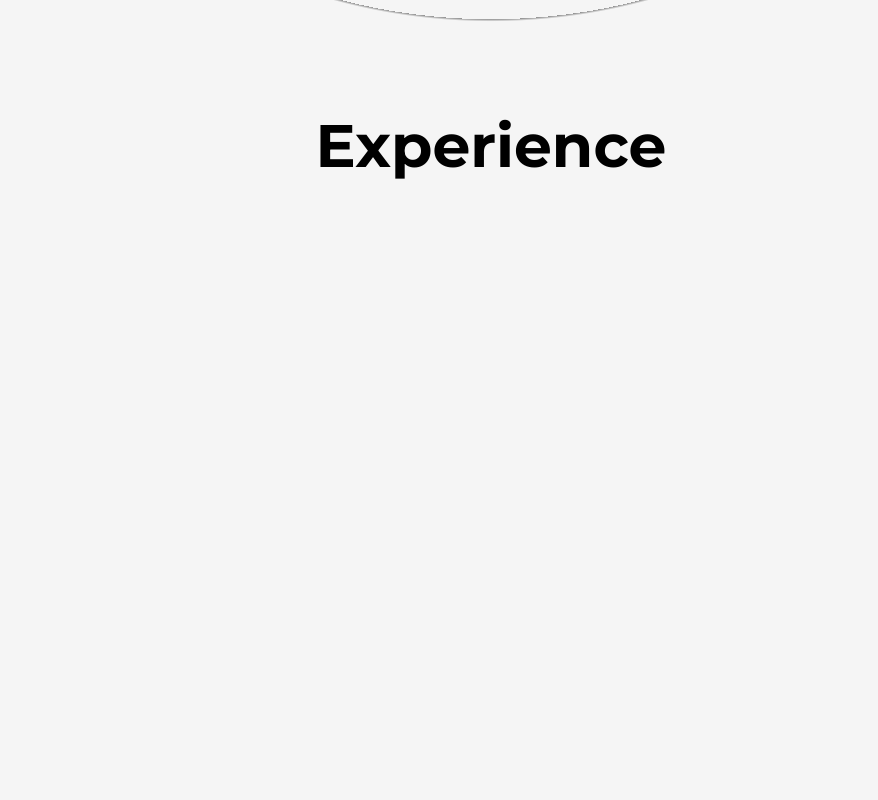
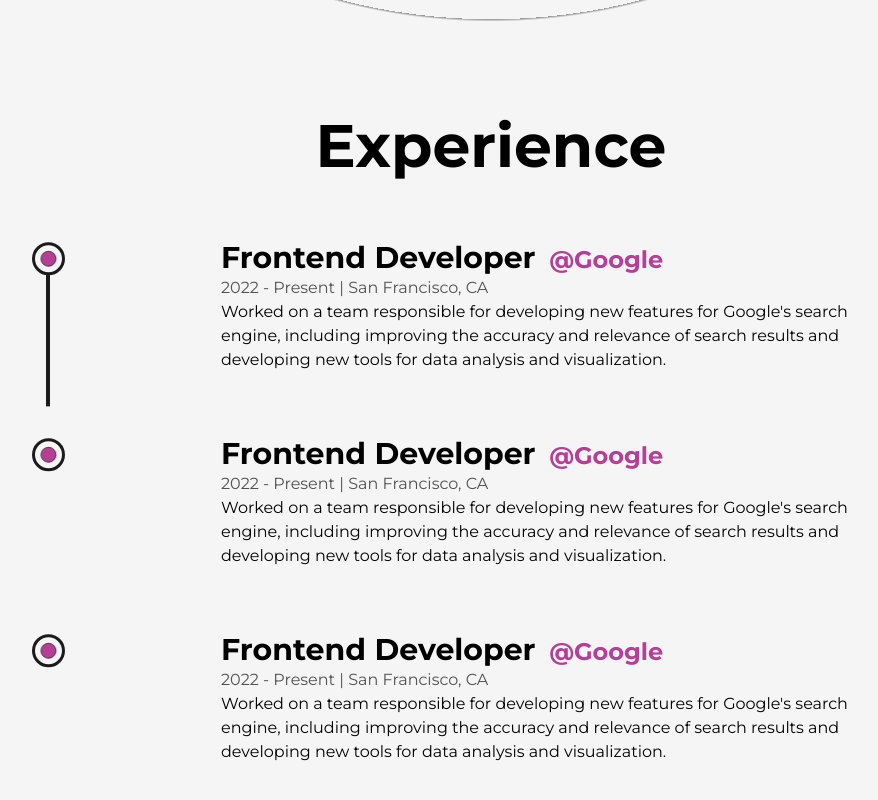
Before and after one commit to oggy107/portfolio, a Next.js app: page /about in a window 1280 px wide. Shown: the part 1607-2407 px from the top of the page, without its empty margins (149-1027 px from the left). Before the commit the page ends 1959 px from the top, so only its background shows below. Built offline with nearby package versions, Linux system fonts and the light colour scheme.

Commit message:
added: animated scroll line

```diff
--- /dev/null
+++ b/src/app/about/components/experience.jsx
@@ -0,0 +1,88 @@
+"use client";
+
+import { useRef } from "react";
+import { useScroll, motion } from "framer-motion";
+
+import LiIcon from "./liIcon";
+
+export default function Experience() {
+    const ref = useRef(null);
+
+    const { scrollYProgress } = useScroll({
+        target: ref,
+        offset: ["start end", "center start"],
+    });
+
+    return (
+        <section className="mt-14 mb-24 md:mt-16 md:mb-32">
+            <h1 className="text-4xl md:text-5xl lg:text-6xl font-bold text-center">
+                Experience
+            </h1>
+            <div className="w-[75%] relative flex gap-16 sm:gap-32 mx-auto my-12 lg:my-16">
+                <motion.div
+                    ref={ref}
+                    className="w-[4px] relative left-[35px] top-[3px] bg-dark origin-top"
+                    style={{ scaleY: scrollYProgress }}
+                />
+                <ul className="mx-auto">
+                    <SingleExperience
+                        position="Frontend Developer"
+                        company="Google"
+                        companyLink="https://www.google.com"
+                        time="2022 - Present"
+                        address="San Francisco, CA"
+                        work="Worked on a team responsible for developing new features for Google's search engine, including improving the accuracy and relevance of search results and developing new tools for data analysis and visualization."
+                    />
+                    <SingleExperience
+                        position="Frontend Developer"
+                        company="Google"
+                        companyLink="https://www.google.com"
+                        time="2022 - Present"
+                        address="San Francisco, CA"
+                        work="Worked on a team responsible for developing new features for Google's search engine, including improving the accuracy and relevance of search results and developing new tools for data analysis and visualization."
+                    />
+                    <SingleExperience
+                        position="Frontend Developer"
+                        company="Google"
+                        companyLink="https://www.google.com"
+                        time="2022 - Present"
+                        address="San Francisco, CA"
+                        work="Worked on a team responsible for developing new features for Google's search engine, including improving the accuracy and relevance of search results and developing new tools for data analysis and visualization."
+                    />
+                </ul>
+            </div>
+        </section>
+    );
+}
+
+function SingleExperience({
+    position,
+    company,
+    companyLink,
+    time,
+    address,
+    work,
+}) {
+    const ref = useRef(null);
+
+    return (
+        <li ref={ref} className="max-w-2xl mb-8 lg:mb-16">
+            <LiIcon reference={ref} />
+            <div className="text-xl md:text-2xl lg:text-3xl font-bold">
+                <h3>
+                    {position}
+                    <span className="text-2xl text-primary dark:text-primaryDark theme-transition">
+                        &nbsp;{" "}
+                        <a href={`${companyLink}`} target="_blank">
+                            @{company}
+                        </a>
+                    </span>
+                </h3>
+            </div>
+            <p className="text-dark/75 dark:text-light/60 theme-transition">
+                {time} | {address}
+            </p>
+            <p>{work}</p>
+        </li>
+    );
+}
--- /dev/null
+++ b/src/app/about/components/liIcon.jsx
@@ -0,0 +1,39 @@
+import { motion, useScroll } from "framer-motion";
+
+export default function LiIcon({ reference }) {
+    const { scrollYProgress } = useScroll({
+        target: reference,
+        offset: ["center end", "center center"],
+    });
+
+    return (
+        <figure className="absolute left-0 stroke-dark">
+            <svg
+                className="-rotate-90"
+                width="75"
+                height="75"
+                viewBox="0 0 100 100"
+            >
+                <circle
+                    cx="75"
+                    cy="50"
+                    r="20"
+                    className="stroke-primary storke-1 fill-none"
+                />
+                <motion.circle
+                    cx="75"
+                    cy="50"
+                    r="20"
+                    className="stroke-[4px] fill-light"
+                    style={{ pathLength: scrollYProgress }}
+                />
+                <circle
+                    cx="75"
+                    cy="50"
+                    r="10"
+                    className="storke-1 fill-primary animate-pulse"
+                />
+            </svg>
+        </figure>
+    );
+}
--- a/src/app/about/page.js
+++ b/src/app/about/page.js
@@ -3,6 +3,7 @@
 import AnimatedText from "../components/animatedText";
 import SkillPill from "./components/skillPill";
 import developerPic from "../../../public/images/profile/developer-pic-2.jpg";
+import Experience from "./components/experience";
 
 export default function About() {
     return (
@@ -79,11 +80,7 @@
                     <SkillPill name="HTML" position={["60%", "85%"]} />
                 </div>
             </section>
-            <section className="my-14 md:my-16">
-                <h1 className="text-4xl md:text-5xl lg:text-6xl font-bold text-center">
-                    Experience
-                </h1>
-            </section>
+            <Experience />
         </div>
     );
 }
```
